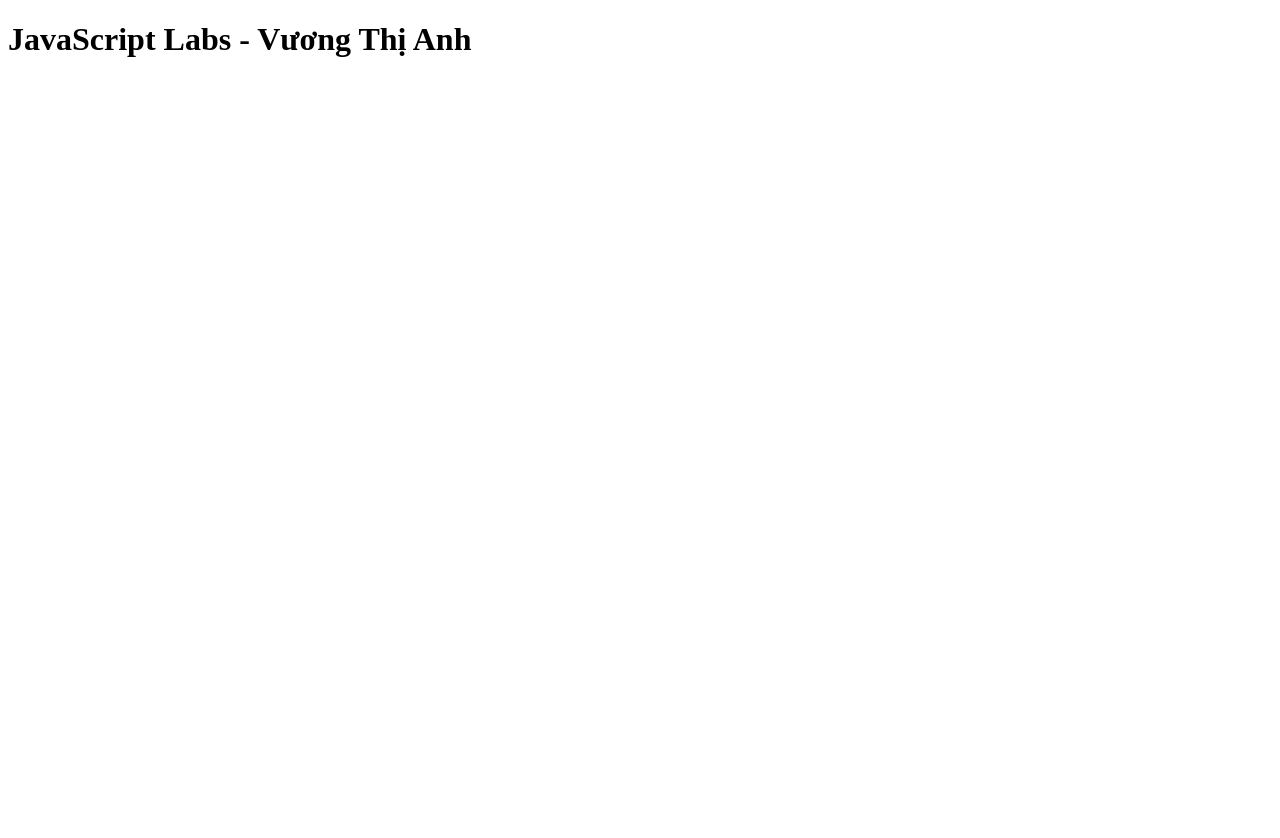
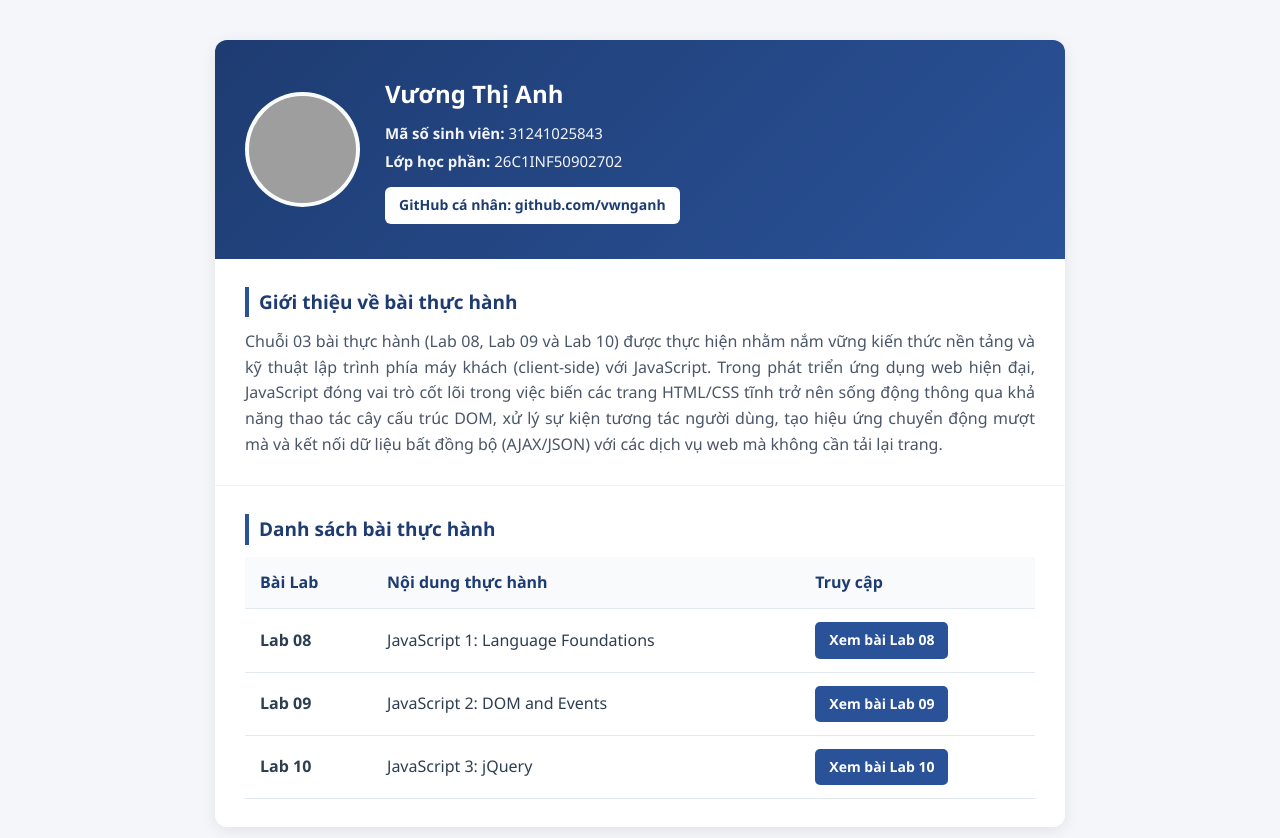
Before and after one commit to vwnganh/Tuan3, a plain HTML site: page JavaScript-Labs/index.html in a window 1280 px wide. Before the commit the page ends 800 px from the top, so only its background shows below. Drawn offline with Linux system fonts and the light colour scheme; grey boxes are pictures that could not be loaded.

Commit message:
Update index.html

```diff
--- a/JavaScript-Labs/index.html
+++ b/JavaScript-Labs/index.html
@@ -1,10 +1,171 @@
 <!DOCTYPE html>
 <html lang="vi">
 <head>
-    <meta charset="UTF-8">
-    <title>JavaScript Labs</title>
+<meta charset="utf-8">
+<meta name="viewport" content="width=device-width, initial-scale=1.0">
+<title>Tổng hợp Thực hành JavaScript - Vương Thị Anh</title>
+<style>
+* {
+box-sizing: border-box;
+margin: 0;
+padding: 0;
+}
+body {
+font-family: 'Segoe UI', Arial, sans-serif;
+background-color: #f4f6f9;
+color: #2c3e50;
+line-height: 1.6;
+padding: 40px 20px;
+}
+.container {
+max-width: 850px;
+margin: 0 auto;
+background: #ffffff;
+border-radius: 12px;
+box-shadow: 0 4px 16px rgba(0, 0, 0, 0.08);
+overflow: hidden;
+}
+.header {
+background: linear-gradient(135deg, #1e3c72, #2a5298);
+color: #ffffff;
+padding: 35px 30px;
+display: flex;
+align-items: center;
+gap: 25px;
+flex-wrap: wrap;
+}
+.avatar {
+width: 115px;
+height: 115px;
+border-radius: 50%;
+object-fit: cover;
+border: 4px solid rgba(255, 255, 255, 0.85);
+background-color: #dce4ec;
+}
+.student-info h1 {
+font-size: 24px;
+margin-bottom: 8px;
+}
+.student-info p {
+font-size: 15px;
+margin-bottom: 4px;
+opacity: 0.95;
+}
+.github-btn {
+display: inline-block;
+margin-top: 10px;
+padding: 7px 14px;
+background-color: #ffffff;
+color: #1e3c72;
+text-decoration: none;
+font-weight: bold;
+font-size: 14px;
+border-radius: 6px;
+transition: 0.2s;
+}
+.github-btn:hover {
+background-color: #e2e8f0;
+}
+.section {
+padding: 28px 30px;
+border-bottom: 1px solid #edf2f7;
+}
+.section:last-child {
+border-bottom: none;
+}
+.section h2 {
+font-size: 19px;
+color: #1e3c72;
+margin-bottom: 12px;
+border-left: 4px solid #2a5298;
+padding-left: 10px;
+}
+.intro-text {
+color: #4a5568;
+text-align: justify;
+}
+table {
+width: 100%;
+border-collapse: collapse;
+margin-top: 12px;
+}
+th, td {
+padding: 13px 15px;
+text-align: left;
+border-bottom: 1px solid #e2e8f0;
+}
+th {
+background-color: #f8fafc;
+color: #1e3c72;
+font-weight: 600;
+}
+tr:hover {
+background-color: #f8fafc;
+}
+.lab-link {
+display: inline-block;
+padding: 7px 14px;
+background-color: #2a5298;
+color: #ffffff;
+text-decoration: none;
+border-radius: 5px;
+font-size: 14px;
+font-weight: 600;
+transition: 0.2s;
+}
+.lab-link:hover {
+background-color: #1e3c72;
+}
+</style>
 </head>
 <body>
-    <h1>JavaScript Labs - Vương Thị Anh</h1>
+<div class="container">
+<div class="header">
+<img src="avatar.jpg" alt="Ảnh đại diện Vương Thị Anh" class="avatar" onerror="this.src='https://avatars.githubusercontent.com/vwnganh'">
+<div class="student-info">
+<h1>Vương Thị Anh</h1>
+<p><strong>Mã số sinh viên:</strong> 31241025843 </p>
+<p><strong>Lớp học phần:</strong> 26C1INF50902702 </p>
+<a href="https://github.com/vwnganh" target="_blank" class="github-btn">GitHub cá nhân: github.com/vwnganh</a>
+</div>
+</div>
+
+<div class="section">
+<h2>Giới thiệu về bài thực hành</h2>
+<p class="intro-text">
+Chuỗi 03 bài thực hành (Lab 08, Lab 09 và Lab 10) được thực hiện nhằm nắm vững kiến thức nền tảng và kỹ thuật lập trình phía máy khách (client-side) với JavaScript. Trong phát triển ứng dụng web hiện đại, JavaScript đóng vai trò cốt lõi trong việc biến các trang HTML/CSS tĩnh trở nên sống động thông qua khả năng thao tác cây cấu trúc DOM, xử lý sự kiện tương tác người dùng, tạo hiệu ứng chuyển động mượt mà và kết nối dữ liệu bất đồng bộ (AJAX/JSON) với các dịch vụ web mà không cần tải lại trang.
+</p>
+</div>
+
+<div class="section">
+<h2>Danh sách bài thực hành</h2>
+<table>
+<thead>
+<tr>
+<th>Bài Lab</th>
+<th>Nội dung thực hành</th>
+<th>Truy cập</th>
+</tr>
+</thead>
+<tbody>
+<tr>
+<td><strong>Lab 08</strong></td>
+<td>JavaScript 1: Language Foundations</td>
+<td><a href="Lab08/index.html" class="lab-link">Xem bài Lab 08</a></td>
+</tr>
+<tr>
+<td><strong>Lab 09</strong></td>
+<td>JavaScript 2: DOM and Events</td>
+<td><a href="Lab09/index.html" class="lab-link">Xem bài Lab 09</a></td>
+</tr>
+<tr>
+<td><strong>Lab 10</strong></td>
+<td>JavaScript 3: jQuery</td>
+<td><a href="Lab10/index.html" class="lab-link">Xem bài Lab 10</a></td>
+</tr>
+</tbody>
+</table>
+</div>
+</div>
 </body>
 </html>
```
